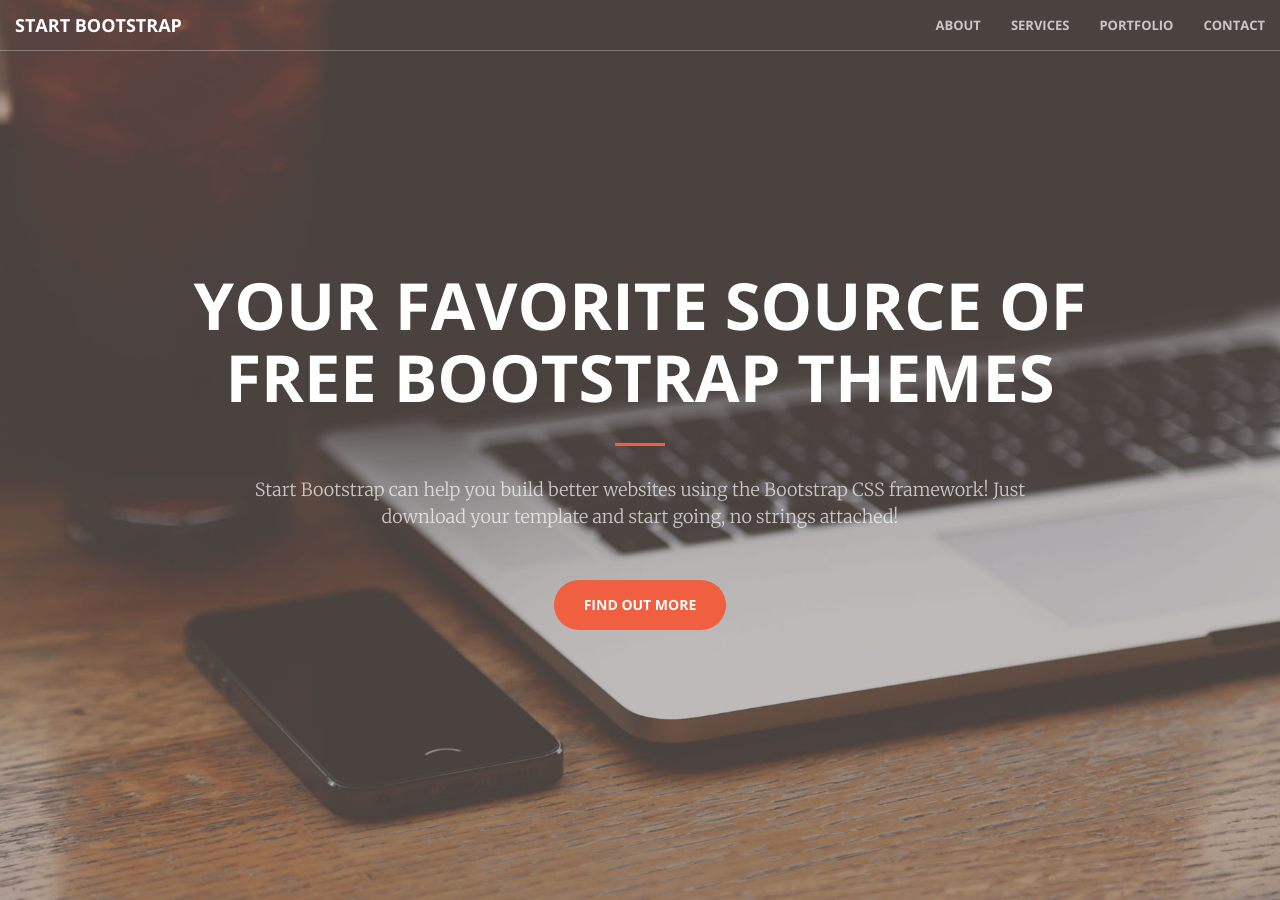
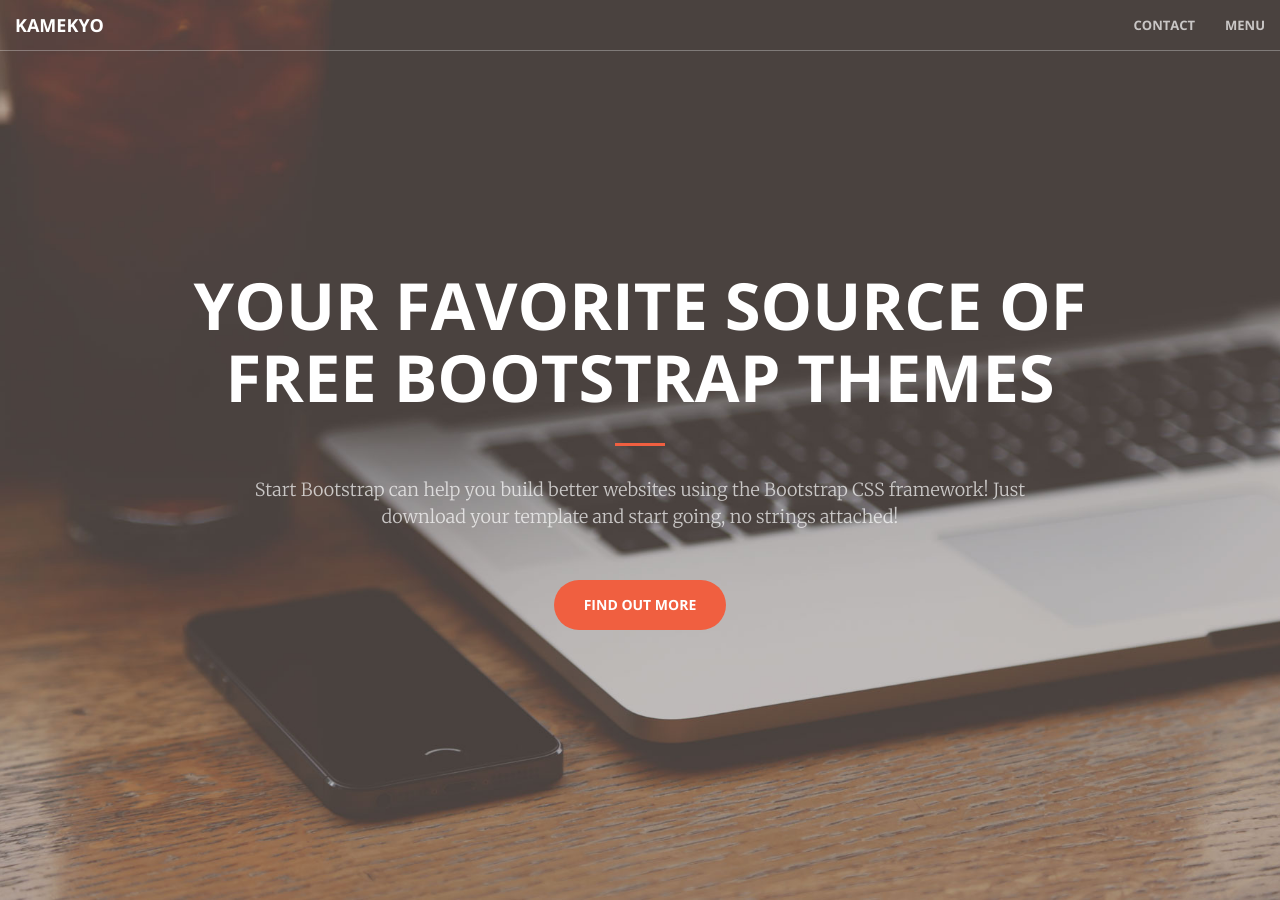
Before and after one commit to CyrusLiang/kamekyo, a Jekyll site: the page built from index.html, in a window 1280 px wide and 900 px high. Built offline with Jekyll 4.4.1, drawn with Linux system fonts in a browser that asks for light colours.

Commit message:
Update nav.html

```diff
--- a/_includes/nav.html
+++ b/_includes/nav.html
@@ -8,13 +8,14 @@
                 <span class="icon-bar"></span>
                 <span class="icon-bar"></span>
             </button>
-            <a class="navbar-brand page-scroll" href="#page-top">Start Bootstrap</a>
+            <!-- <a class="navbar-brand page-scroll" href="#page-top">Start Bootstrap</a> -->
+            <a class="navbar-brand page-scroll" href="#page-top">Kamekyo</a>
         </div>
 
         <!-- Collect the nav links, forms, and other content for toggling -->
         <div class="collapse navbar-collapse" id="bs-example-navbar-collapse-1">
             <ul class="nav navbar-nav navbar-right">
-                <li>
+                <!-- <li>
                     <a class="page-scroll" href="#about">About</a>
                 </li>
                 <li>
@@ -22,9 +23,12 @@
                 </li>
                 <li>
                     <a class="page-scroll" href="#portfolio">Portfolio</a>
+                </li> -->
+                <li>
+                    <a class="page-scroll" href="#contact">Contact</a>
                 </li>
                 <li>
-                    <a class="page-scroll" href="#contact">Contact</a>
+                    <a class="page-scroll" href="#menu">Menu</a>
                 </li>
             </ul>
         </div>
```
